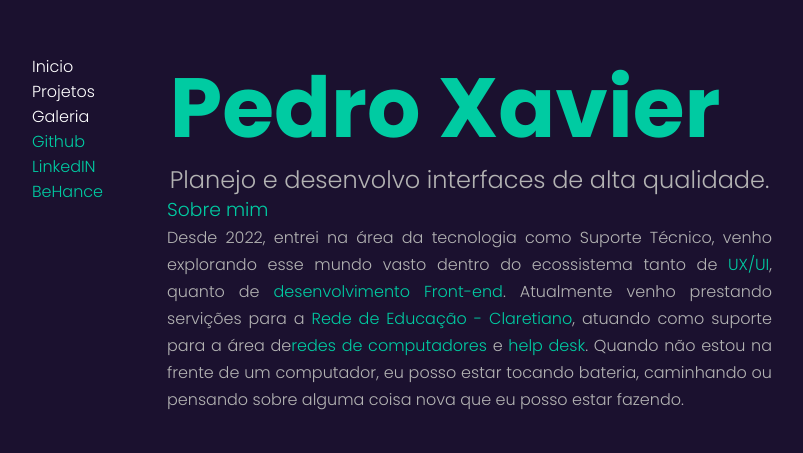
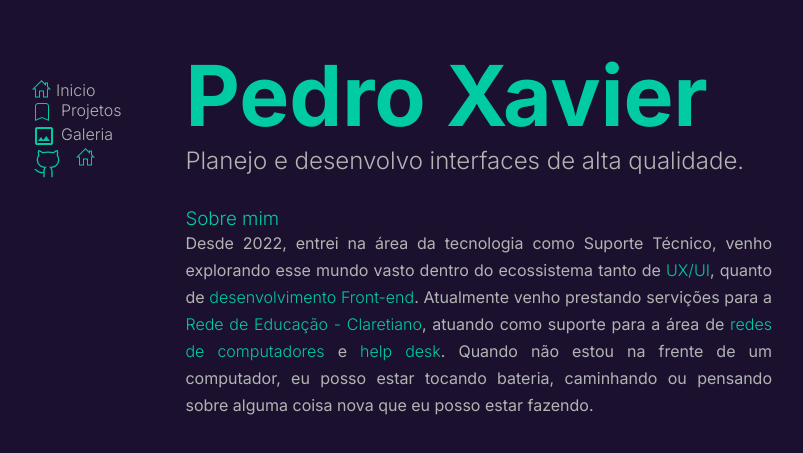
Before and after one commit to PedroXA/my-react-portfolio, a React (Vite) app: page / in a window 1280 px wide. Shown: the part 155-608 px from the top of the page, without its empty margins (258-1061 px from the left). Built offline with nearby package versions, Linux system fonts and the light colour scheme.

Commit message:
changed: code reviwed with eslint

```diff
--- /dev/null
+++ b/src/assets/Icons.jsx
@@ -0,0 +1,38 @@
+export const Icons = {
+    inicio: (props) => {
+        return (
+            <svg width="19" height="18" viewBox="0 0 19 18" fill="none" xmlns="http://www.w3.org/2000/svg" {...props}>
+                <path d="M14 5.91L9.5 1.41L2.41 8.5H4V16.5H7V10.5H12V16.5H15V8.5H16.59L15 6.91V3.5H14V5.91ZM0 9.5L9.5 0L13 3.5V2.5H16V6.5L19 9.5H16V17.5H11V11.5H8V17.5H3V9.5H0Z" fill="#00CBA2" />
+            </svg>
+
+        )
+    },
+    projetos: (props) => {
+        return (
+            <svg width="24" height="24" viewBox="0 0 24 24" fill="none" xmlns="http://www.w3.org/2000/svg" {...props}>
+                <path d="M6 3H14C14.7956 3 15.5587 3.31607 16.1213 3.87868C16.6839 4.44129 17 5.20435 17 6V21L10 18L3 21V6C3 5.20435 3.31607 4.44129 3.87868 3.87868C4.44129 3.31607 5.20435 3 6 3ZM6 4C5.46957 4 4.96086 4.21071 4.58579 4.58579C4.21071 4.96086 4 5.46957 4 6V19.5L10 16.94L16 19.5V6C16 5.46957 15.7893 4.96086 15.4142 4.58579C15.0391 4.21071 14.5304 4 14 4H6Z" fill="#00CBA2" />
+            </svg>
+
+        )
+    },
+    galeria: (props) => {
+        return (
+            <svg xmlns="http://www.w3.org/2000/svg" height="24px" viewBox="0 -960 960 960" width="24px" fill="#00CBA2" {...props}>
+                <path d="M200-120q-33 0-56.5-23.5T120-200v-560q0-33 23.5-56.5T200-840h560q33 0 56.5 23.5T840-760v560q0 33-23.5 56.5T760-120H200Zm0-80h560v-560H200v560Zm40-80h480L570-480 450-320l-90-120-120 160Zm-40 80v-560 560Z" /></svg>
+        )
+    },
+    github: (props) => {
+        return (
+            <svg xmlns="http://www.w3.org/2000/svg" width="32" height="32" viewBox="0 0 24 24" fill="none" stroke="#00CBA2" {...props}>
+                <path d="M15 22v-4a4.8 4.8 0 0 0-1-3.5c3 0 6-2 6-5.5.08-1.25-.27-2.48-1-3.5.28-1.15.28-2.35 0-3.5 0 0-1 0-3 1.5-2.64-.5-5.36-.5-8 0C6 2 5 2 5 2c-.3 1.15-.3 2.35 0 3.5A5.403 5.403 0 0 0 4 9c0 3.5 3 5.5 6 5.5-.39.49-.68 1.05-.85 1.65-.17.6-.22 1.23-.15 1.85v4" /><path d="M9 18c-4.51 2-5-2-7-2" /></svg>
+        )
+    },
+    linkedin: (props) => {
+        return (
+            <svg width="19" height="18" viewBox="0 0 19 18" fill="none" xmlns="http://www.w3.org/2000/svg" {...props}>
+                <path d="M14 5.91L9.5 1.41L2.41 8.5H4V16.5H7V10.5H12V16.5H15V8.5H16.59L15 6.91V3.5H14V5.91ZM0 9.5L9.5 0L13 3.5V2.5H16V6.5L19 9.5H16V17.5H11V11.5H8V17.5H3V9.5H0Z" fill="#00CBA2" />
+            </svg>
+
+        )
+    }
+}
--- a/src/components/AboutMe/aboutme.css
+++ b/src/components/AboutMe/aboutme.css
@@ -1,43 +1,38 @@
-:root{
-    --bold-color: #00CBA2;
-    --main-bg-color: #1B112F;
-    --secundary-bg-color: #1B0050;
-    --text-main-color: #B3B3B3;
-}
-
-
-
-
-span{
+span {
     color: var(--bold-color);
 }
 
 .introduction {
     display: flex;
     flex-direction: column;
-    align-items: center;
+    align-items: start;
     margin: 25vh auto auto auto;
 }
 
-.title{
+.title {
     font-size: 84px;
     font-weight: bold;
     color: var(--bold-color);
 }
 
-.sub-title{
+.sub-title {
     color: var(--text-main-color);
     font-size: 24px;
     line-height: 0;
 }
 
-.about-me > h3{
-    color: var(--bold-color);
 
+.about-me {
+    padding-top: 32px;
 }
 
-.about-me > p{
+.about-me>h3 {
+    color: var(--bold-color);
+}
+
+.about-me>p {
     color: var(--text-main-color);
     line-height: 27px;
     text-align: justify;
+    font-weight: 400;
 }
--- a/src/components/AboutMe/aboutme.jsx
+++ b/src/components/AboutMe/aboutme.jsx
@@ -7,22 +7,22 @@ const header = () => {
         <h1>
           <span className="title">Pedro Xavier</span>
         </h1>
-        <p>
+        <h2>
           <span className="sub-title">
             Planejo e desenvolvo interfaces de alta qualidade.
           </span>
-        </p>
+        </h2>
       </div>
+
       <div className="about-me">
-      <h3><b>Sobre mim</b></h3>
+        <h3><b>Sobre mim</b></h3>
         <p>
-            Desde 2022, entrei na área da tecnologia como Suporte Técnico,
-            venho explorando esse mundo vasto dentro do ecossistema tanto de <span><strong>UX/UI</strong></span>,
-            quanto de <span><strong>desenvolvimento Front-end</strong></span>. Atualmente venho prestando servições
-            para a <span><strong>Rede de Educação - Claretiano</strong></span>, atuando como suporte para a área de
-            <span><strong>redes de computadores</strong></span> e <span><strong>help desk</strong></span>. Quando não estou na frente de um computador,
-            eu posso estar tocando bateria, caminhando ou pensando sobre alguma coisa nova
-            que eu posso estar fazendo.
+          Desde 2022, entrei na área da tecnologia como Suporte Técnico,
+          venho explorando esse mundo vasto dentro do ecossistema tanto de <span><strong>UX/UI</strong></span>,
+          quanto de <span><strong>desenvolvimento Front-end</strong></span>. Atualmente venho prestando servições
+          para a <span><strong>Rede de Educação - Claretiano</strong></span>, atuando como suporte para a área de
+          <span><strong> redes de computadores</strong></span> e <span><strong>help desk</strong></span>. Quando não estou na frente de um computador,
+          eu posso estar tocando bateria, caminhando ou pensando sobre alguma coisa nova que eu posso estar fazendo.
         </p>
       </div>
     </header>
--- a/src/components/Navbar/navbar.css
+++ b/src/components/Navbar/navbar.css
@@ -1,11 +1,22 @@
 .navbar {
-	position: relative;
 	display: flex;
 	flex-direction: column;
 	align-content: center;
 	padding: 0px 64px 0px 0px;
 }
 
-.navbar li {
-	color: white;
+.navbar>ul>li {
+	display: flex;
+	gap: 5px;
 }
+
+a {
+	color: var(--text-main-color);
+}
+
+a:hover {}
+
+.socials {
+	display: flex;
+	gap: 12px;
+}
--- a/src/components/Navbar/navbar.jsx
+++ b/src/components/Navbar/navbar.jsx
@@ -1,23 +1,50 @@
 import "./navbar.css";
+
+{/* navbar first section - icons */ }
+import { Icons } from "../../assets/Icons"
+
 
 const navbar = () => {
 	return (
 		<nav className="navbar">
-			<div>
-				<ul>
-					<li><span></span>Inicio</li>
-					<li><span></span>Projetos</li>
-					<li><span></span>Galeria</li>
-				</ul>
-			</div>
+			<ul>
+				<li>
+					<Icons.inicio />
+					<a href="#">
+						Inicio
+					</a>
+				</li>
+				<li>
+					<Icons.projetos />
+					<a href="#">
+						Projetos
+					</a>
+				</li>
+				<li>
+					<Icons.galeria />
+					<a href="#">
+						Galeria
+					</a>
+				</li>
+			</ul>
 
-			<div>
-				<ul>
-					<li><span>Github</span></li>
-					<li><span>LinkedIN</span></li>
-					<li><span>BeHance</span></li>
-				</ul>
-			</div>
+			<ul className="socials">
+				<li>
+					<a href="http://" target="_blank" rel="noopener noreferrer">
+						<Icons.github />
+					</a>
+				</li>
+				<li>
+					<a href="http://" target="_blank" rel="noopener noreferrer">
+						<Icons.linkedin />
+					</a>
+				</li>
+				<li>
+					<a href="http://" target="_blank" rel="noopener noreferrer">
+
+					</a>
+				</li>
+			</ul>
 		</nav>
 	);
 };
--- a/src/index.css
+++ b/src/index.css
@@ -1,15 +1,22 @@
-@import url('https://fonts.googleapis.com/css2?family=Poppins:ital,wght@0,100;0,200;0,300;0,400;0,500;0,600;0,700;0,800;0,900;1,100;1,200;1,300;1,400;1,500;1,600;1,700;1,800;1,900&display=swap');
+@import url('https://fonts.googleapis.com/css2?family=Inter:ital,opsz,wght@0,14..32,100..900;1,14..32,100..900&display=swap');
+
+:root {
+  --bold-color: #00CBA2;
+  --main-bg-color: #1B112F;
+  --secundary-bg-color: #1B0050;
+  --text-main-color: #B3B3B3;
+}
 
 * {
   margin: 0;
   box-sizing: border-box;
   text-decoration: none;
   list-style-type: none;
-  font-family: "Poppins", sans-serif;
+  font-family: "Inter", sans-serif;
   font-weight: 300;
 }
 
-body{
+body {
   background-color: #1B112F;
   padding: 0px 250px 0px 250px;
 }
```
